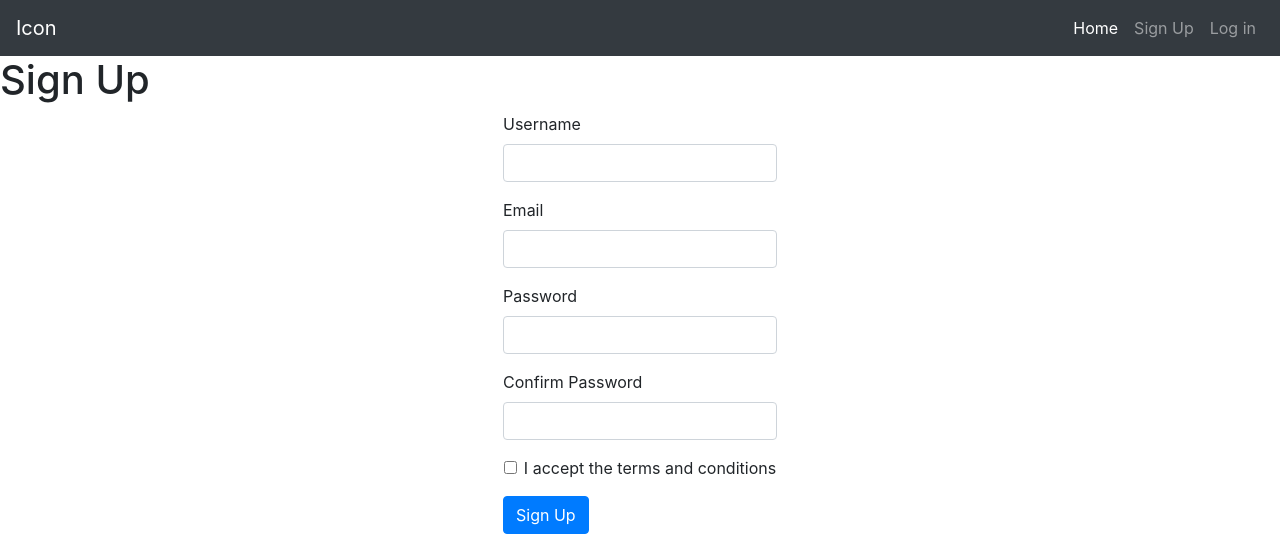
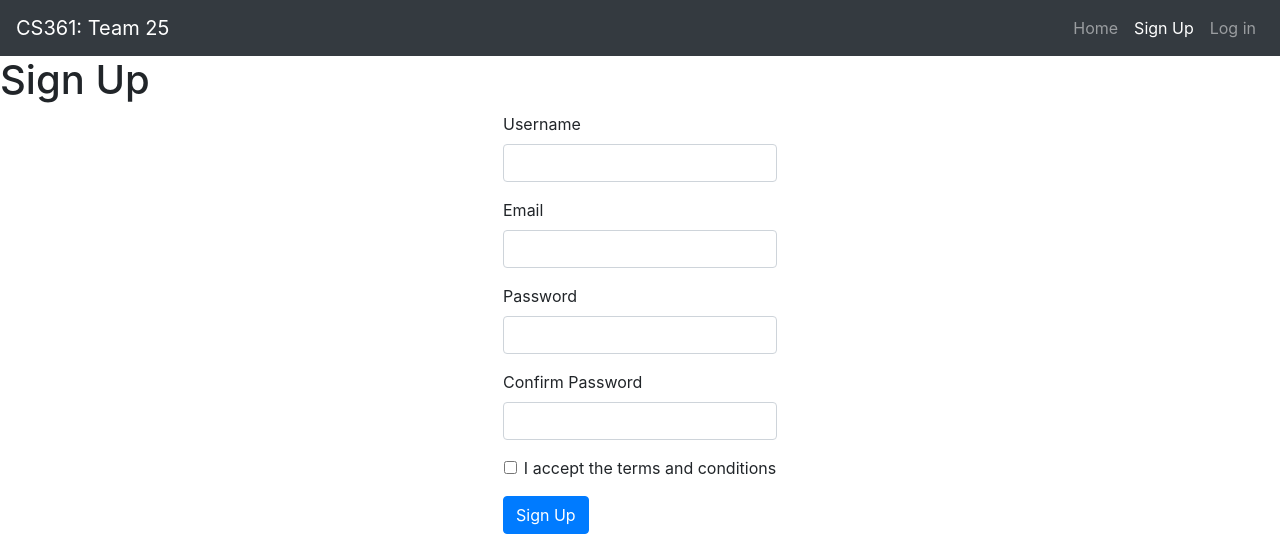
Before and after one commit to Roy-05/social-playlist, a Flask app: page /signup in a window 1280 px wide. Shown: the top 549 px of the page. Run offline with Flask 2, Linux system fonts and the light colour scheme; some libraries are stand-ins or nearby versions.

Commit message:
--fix: navbar displays active tab instead of 'home' on each page

```diff
--- a/socialPlaylist/static/main.js
+++ b/socialPlaylist/static/main.js
@@ -7,14 +7,20 @@ const nav = document.getElementsByClassName('navbar')[0],
 //Display the appropiate navbar options on each page
 //For example, we don't want logout as an option on the login, signup page.
 if (path === '/') {
-    nav.className += ' hidden';
+    $(nav).addClass("hidden");
 }
-else if(path === '/signup' || path === '/login') {
-    logout.className += ' hidden';
+else if(path === '/signup') {
+    $(logout).addClass("hidden");
+    $(signup).addClass("active");
+
+}
+else if(path === '/login') {
+    $(logout).addClass("hidden");
+    $(login).addClass("active");
 }
 else if(path === '/playlist') {
-    signup.className += ' hidden';
-    login.className += ' hidden';
+    $(signup).addClass("hidden");
+    $(login).addClass("hidden");
 }
 else if(path === '/logout') {
     //no -op
--- a/socialPlaylist/templates/layout.html
+++ b/socialPlaylist/templates/layout.html
@@ -24,24 +24,24 @@
     <body>
         <!-- Add navbar -->
         <nav class="navbar navbar-expand-lg navbar-dark bg-dark">
-          <a class="navbar-brand" href="/">Icon</a>
+          <a class="navbar-brand" href="/">CS361: Team 25</a>
           <button class="navbar-toggler" type="button" data-toggle="collapse" data-target="#navbarTogglerDemo02" aria-controls="navbarTogglerDemo02" aria-expanded="false" aria-label="Toggle navigation">
             <span class="navbar-toggler-icon"></span>
           </button>
 
           <div class="collapse navbar-collapse" id="navbarTogglerDemo02">
             <ul class="navbar-nav ml-auto mt-2 mt-lg-0">
-              <li class="nav-item active">
+              <li class="nav-item">
                 <a class="nav-link" href="/">Home <span class="sr-only">(current)</span></a>
               </li>
-              <li class="nav-item">
-                <a class="nav-link" id="nav-signup" href="signup">Sign Up</a>
+              <li class="nav-item" id="nav-signup">
+                <a class="nav-link" href="signup">Sign Up</a>
               </li>
-              <li class="nav-item">
-                <a class="nav-link" id="nav-login" href="login">Log in</a>
+              <li class="nav-item" id="nav-login">
+                <a class="nav-link" href="login">Log in</a>
               </li>
-              <li class="nav-item">
-                <a class="nav-link" id="nav-logout" href="logout">Log Out</a>
+              <li class="nav-item" id="nav-logout">
+                <a class="nav-link" href="logout">Log Out</a>
               </li>
             </ul>
               {#<form class="form-inline my-2 my-lg-0">#}
@@ -67,12 +67,11 @@
             </div>
         </main>
         {% block content %} {% endblock %}
-
-        <!-- Optional JavaScript -->
-        <script src = "../static/main.js"></script>
         <!-- jQuery first, then Popper.js, then Bootstrap JS -->
         <script src="https://code.jquery.com/jquery-3.3.1.slim.min.js" integrity="sha384-q8i/X+965DzO0rT7abK41JStQIAqVgRVzpbzo5smXKp4YfRvH+8abtTE1Pi6jizo" crossorigin="anonymous"></script>
         <script src="https://cdnjs.cloudflare.com/ajax/libs/popper.js/1.14.7/umd/popper.min.js" integrity="sha384-UO2eT0CpHqdSJQ6hJty5KVphtPhzWj9WO1clHTMGa3JDZwrnQq4sF86dIHNDz0W1" crossorigin="anonymous"></script>
         <script src="https://stackpath.bootstrapcdn.com/bootstrap/4.3.1/js/bootstrap.min.js" integrity="sha384-JjSmVgyd0p3pXB1rRibZUAYoIIy6OrQ6VrjIEaFf/nJGzIxFDsf4x0xIM+B07jRM" crossorigin="anonymous"></script>
+         <!-- Optional JavaScript -->
+        <script src = "../static/main.js"></script>
     </body>
 </html>
```
